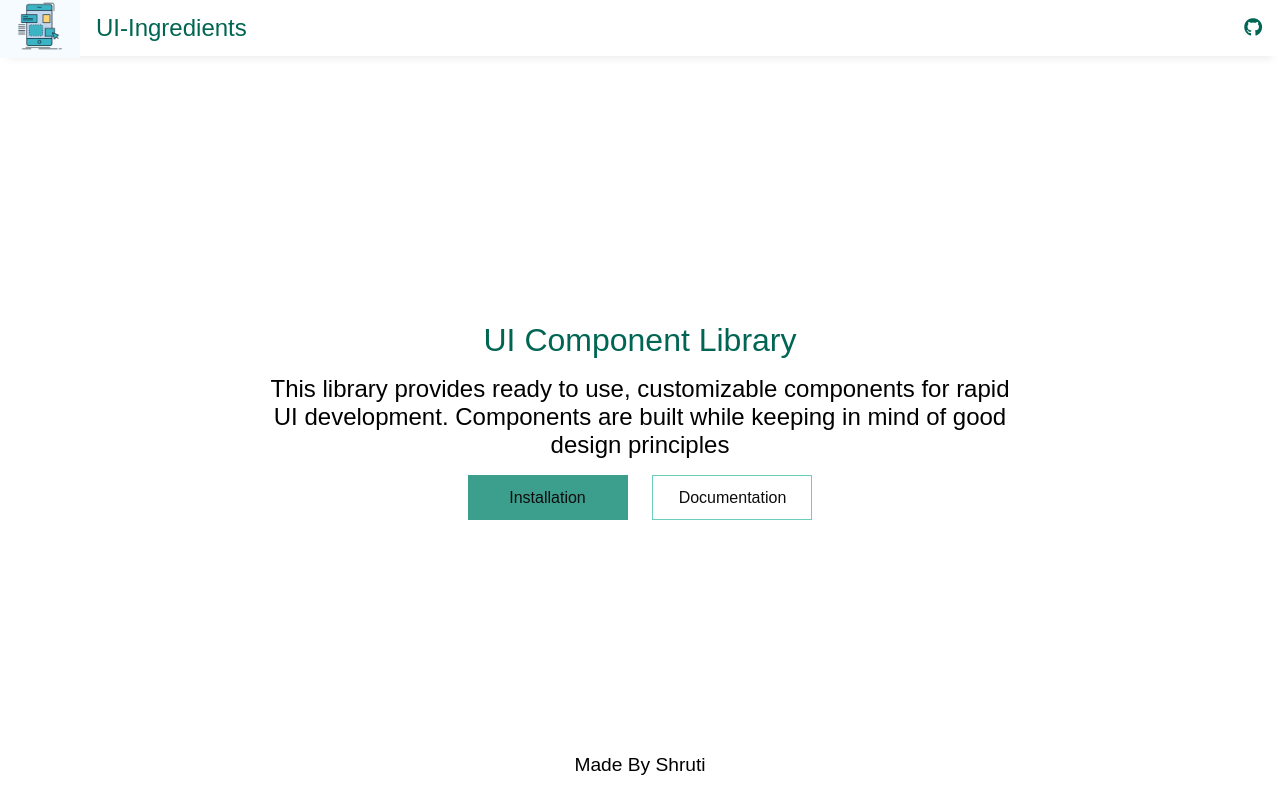
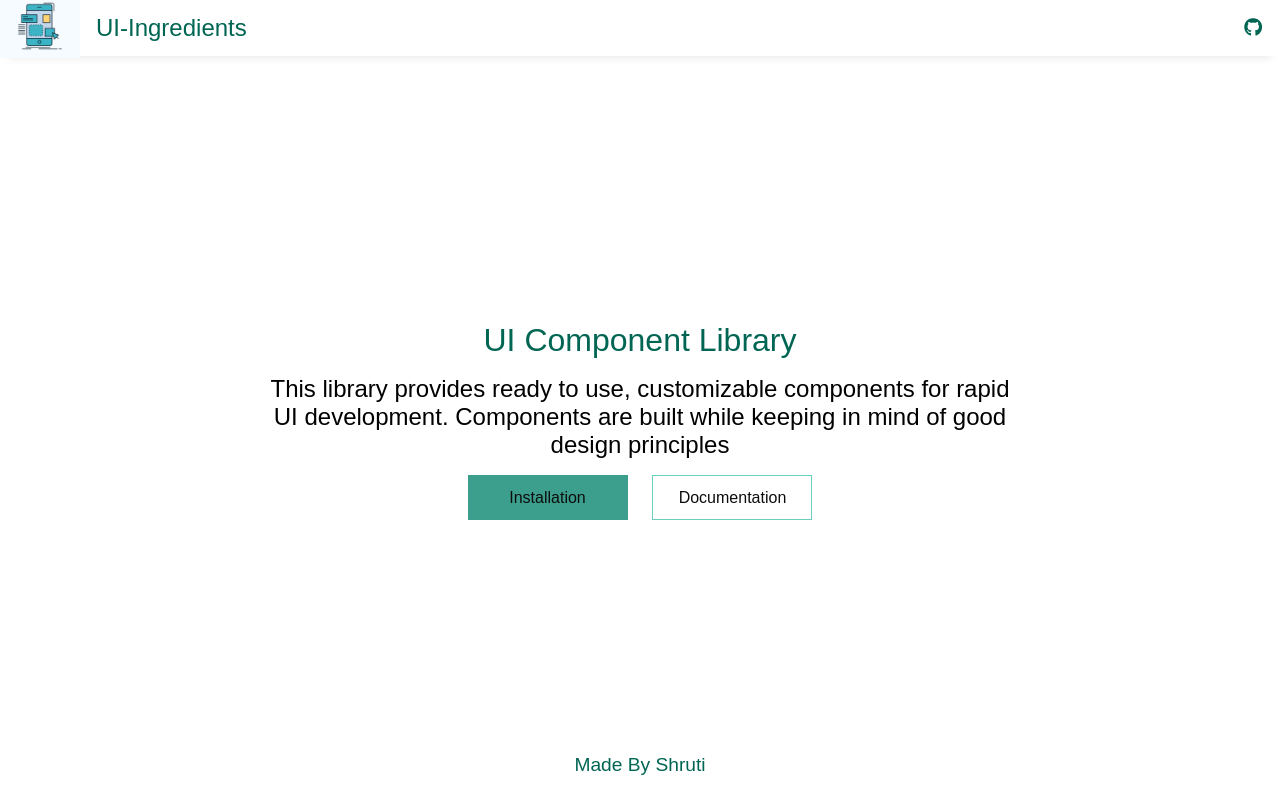
Before and after one commit to shruthipatil11/UI-Library, a plain HTML site: page index.html in a window 1280 px wide. Drawn offline with Linux system fonts and the light colour scheme.

Commit message:
add footer style

```diff
--- a/src/app/homepage/homepage.css
+++ b/src/app/homepage/homepage.css
@@ -32,3 +32,7 @@
   display: flex;
   column-gap: 1.56rem;
 }
+
+footer {
+  color:var(--GREEN-DARK);
+}
```
